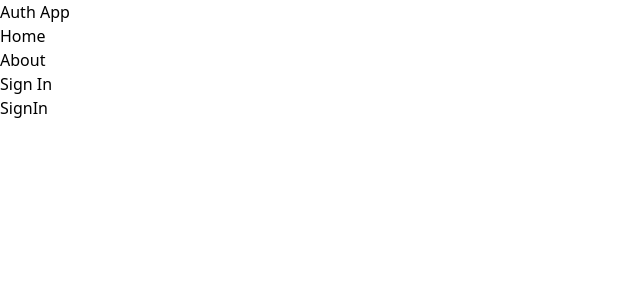
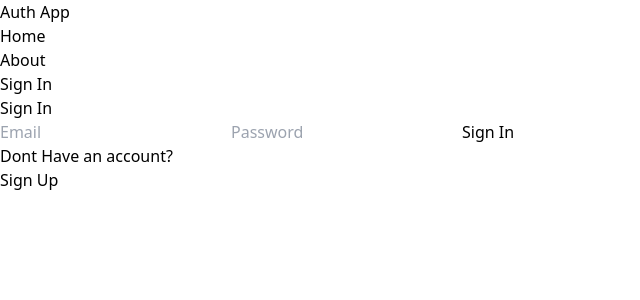
Before and after one commit to mitaskin/mern-auth-project, a React (Vite) app in the folder client/: page /sign-in in a window 1280 px wide. Shown: the top 300 px of the page, without its empty margins (0-640 px from the left). Built offline with nearby package versions, Linux system fonts and the light colour scheme.

Commit message:
complete signin page functionallty

```diff
--- a/client/src/components/Header.jsx
+++ b/client/src/components/Header.jsx
@@ -14,7 +14,7 @@ export default function Header() {
           <Link to="/about">
             <li>About</li>
           </Link>
-          <Link to="/sign-up">
+          <Link to="/sign-in">
             <li>Sign In</li>
           </Link>
         </ul>
--- a/client/src/pages/SignIn.jsx
+++ b/client/src/pages/SignIn.jsx
@@ -1,6 +1,73 @@
+import { Link, useNavigate } from "react-router-dom";
+import axios from "axios";
+import { useState } from "react";
 
 export default function SignIn() {
+  const [formData, setFormData] = useState({ email: "", password: "" });
+  const [error, setError] = useState(null);
+  const [errorMessage, setErrorMessage] = useState(null);
+  const [loading, setLoading] = useState(false);
+  const navigate = useNavigate();
+
+  const handleChange = (e) => {
+    setFormData({ ...formData, [e.target.id]: e.target.value });
+  };
+
+  const handleSubmit = async (e) => {
+    e.preventDefault();
+
+    try {
+      setLoading(true);
+      setError(false);
+
+      await axios.post("http://localhost:3000/api/auth/signin", formData);
+      navigate("/");
+    } catch (error) {
+      setLoading(false);
+      setError(true);
+      if (error.response && error.response.data) {
+        setErrorMessage(error.response.data.message);
+        return;
+      } else {
+        setErrorMessage("Something went wrong");
+      }
+    }
+  };
+
   return (
-    <div>SignIn</div>
-  )
+    <div className="p-3 max-w-lg mx-auto">
+      <h1 className="text-3xl text-center font-semibold my-7">Sign In</h1>
+      <form onSubmit={handleSubmit} action="" className="flex flex-col gap-4">
+        <input
+          type="email"
+          className="bg-slate-100 p-3 rounded-lg"
+          id="email"
+          autoComplete="true"
+          placeholder="Email"
+          onChange={handleChange}
+        />
+        <input
+          type="password"
+          className="bg-slate-100 p-3 rounded-lg"
+          id="password"
+          placeholder="Password"
+          onChange={handleChange}
+        />
+        <button
+          disabled={loading}
+          className="bg-slate-700 text-white p-3 rounded-lg uppercase hover:opacity-90 disabled:opacity-40"
+        >
+          {loading ? "Loading..." : "Sign In"}
+        </button>
+      </form>
+
+      <div className="flex gap-2 mt-5">
+        <p>Dont Have an account?</p>
+        <Link to="/sign-up" className="text-blue-500">
+          <span className="text-blue-500">Sign Up</span>
+        </Link>
+      </div>
+      <p className="text-red-700 mt-5">{error ? errorMessage : null}</p>
+    </div>
+  );
 }
--- a/client/src/pages/SignUp.jsx
+++ b/client/src/pages/SignUp.jsx
@@ -1,11 +1,15 @@
 import { Link } from "react-router-dom";
 import axios from "axios";
 import { useState } from "react";
+import { useNavigate } from "react-router-dom";
 
 export default function SignUp() {
   const [formData, setFormData] = useState({});
   const [error, setError] = useState(null);
+  const [successs, setSuccess] = useState(null);
+  const [statusMessage, setMessage] = useState(null);
   const [loading, setLoading] = useState(false);
+  const navigate = useNavigate();
 
   const handleChange = (e) => {
     setFormData({ ...formData, [e.target.id]: e.target.value });
@@ -23,15 +27,31 @@ export default function SignUp() {
         formData
       );
 
-      const data = await res.json();
+      console.log(res);
 
-      if (data.success == false) {
-        setError(false);
+
+      if(res.success === false) {
+        setLoading(false);
+        setError(true);
+        setSuccess(false);
         return;
       }
+      setSuccess(true);
+      setMessage("Account created successfully");
+      console.log(successs);
+      navigate("/sign-in");
+
+
     } catch (error) {
       setLoading(false);
       setError(true);
+      setSuccess(false);
+      if (error.response && error.response.data) {
+        setMessage(error.response.data.message);
+        return;
+      } else {
+        setMessage("Something went wrong");
+      }
     }
   };
 
@@ -66,7 +86,7 @@ export default function SignUp() {
           disabled={loading}
           className="bg-slate-700 text-white p-3 rounded-lg uppercase hover:opacity-90 disabled:opacity-40"
         >
-          {loading ? "Loading..." : "Sign Up"}
+          {loading ? "Loading..." : successs ? statusMessage : "Sign Up"}
         </button>
       </form>
 
@@ -76,7 +96,7 @@ export default function SignUp() {
           <span className="text-blue-500">Sign In</span>
         </Link>
       </div>
-      <p className="text-red-700 mt-5">{error && "Something went wrong"}</p>
+      <p className="text-red-700 mt-5">{error ? statusMessage : null}</p>
     </div>
   );
 }
```
Also changed, not shown: 1 other file (tests, documents, lock files or other folders).
